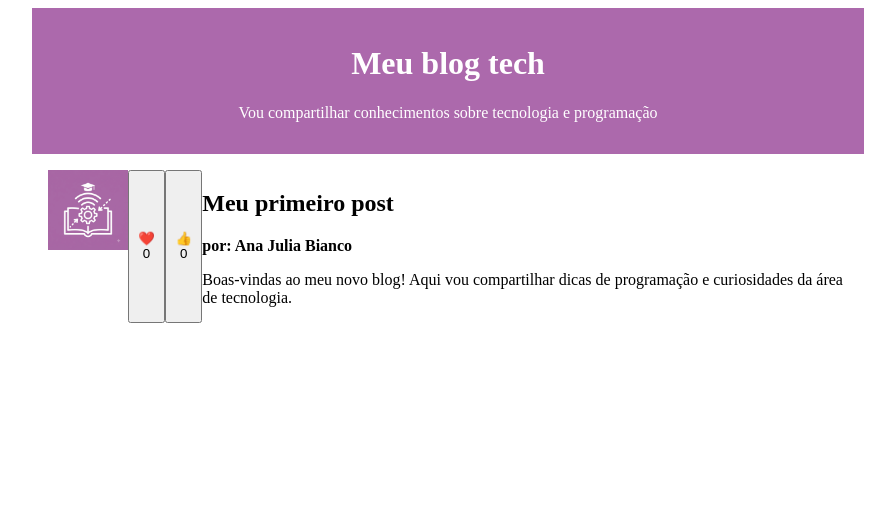
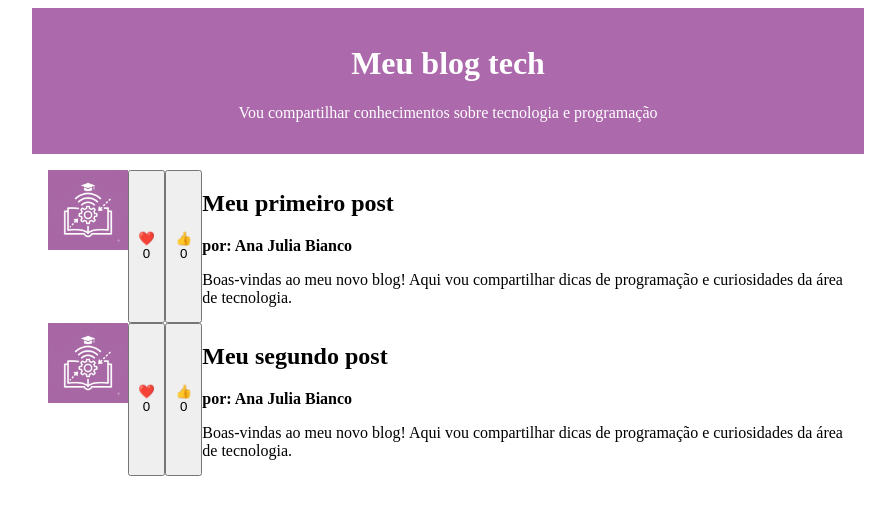
Before and after one commit to Anabianco22/meu-primeiro-site, a plain HTML site: page index.html in a window 1280 px wide. Shown: the whole page, without its empty margins (192-1087 px from the left). Drawn offline with Linux system fonts and the light colour scheme.

Commit message:
aula 8, estilo

```diff
--- a/index.html
+++ b/index.html
@@ -18,8 +18,11 @@ main {
     max-width: 800px;
     margin: 0 auto;
     padding: 16px;
+}
+article{
     display: flex;
 }
+
 img {
     width: 80px;
     height: 80px;
@@ -36,6 +39,8 @@ img {
     <p>Vou compartilhar conhecimentos sobre tecnologia e programação</p>
     </header>
 <main>
+    <article>
+
         <img src="imagem-blog.png" alt="Logotipo em linhas brancas e fundo roxo, representando a fusão entre educação e tecnologia. Um livro aberto e um chapéu de formatura (educação) estão conectados por uma engrenagem e ondas de sinal digital (tecnologia).">
         <button>❤️<span>0</span></button>
         <button>👍<span>0</span></button>
@@ -44,6 +49,18 @@ img {
             <p class="artigo-autor">por: Ana Julia Bianco</p>
             <p>Boas-vindas ao meu novo blog! Aqui vou compartilhar dicas de programação e curiosidades da área de tecnologia.</p>
         </div>
+    </article>
+    <article>
+
+        <img src="imagem-blog.png" alt="Logotipo em linhas brancas e fundo roxo, representando a fusão entre educação e tecnologia. Um livro aberto e um chapéu de formatura (educação) estão conectados por uma engrenagem e ondas de sinal digital (tecnologia).">
+        <button>❤️<span>0</span></button>
+        <button>👍<span>0</span></button>
+        <div>
+              <h2>Meu segundo post</h2>
+            <p class="artigo-autor">por: Ana Julia Bianco</p>
+            <p>Boas-vindas ao meu novo blog! Aqui vou compartilhar dicas de programação e curiosidades da área de tecnologia.</p>
+        </div>
+    </article>
   </main>
 </body>
 <script>
```
Lines whose indentation alone changed are shown as unchanged.
